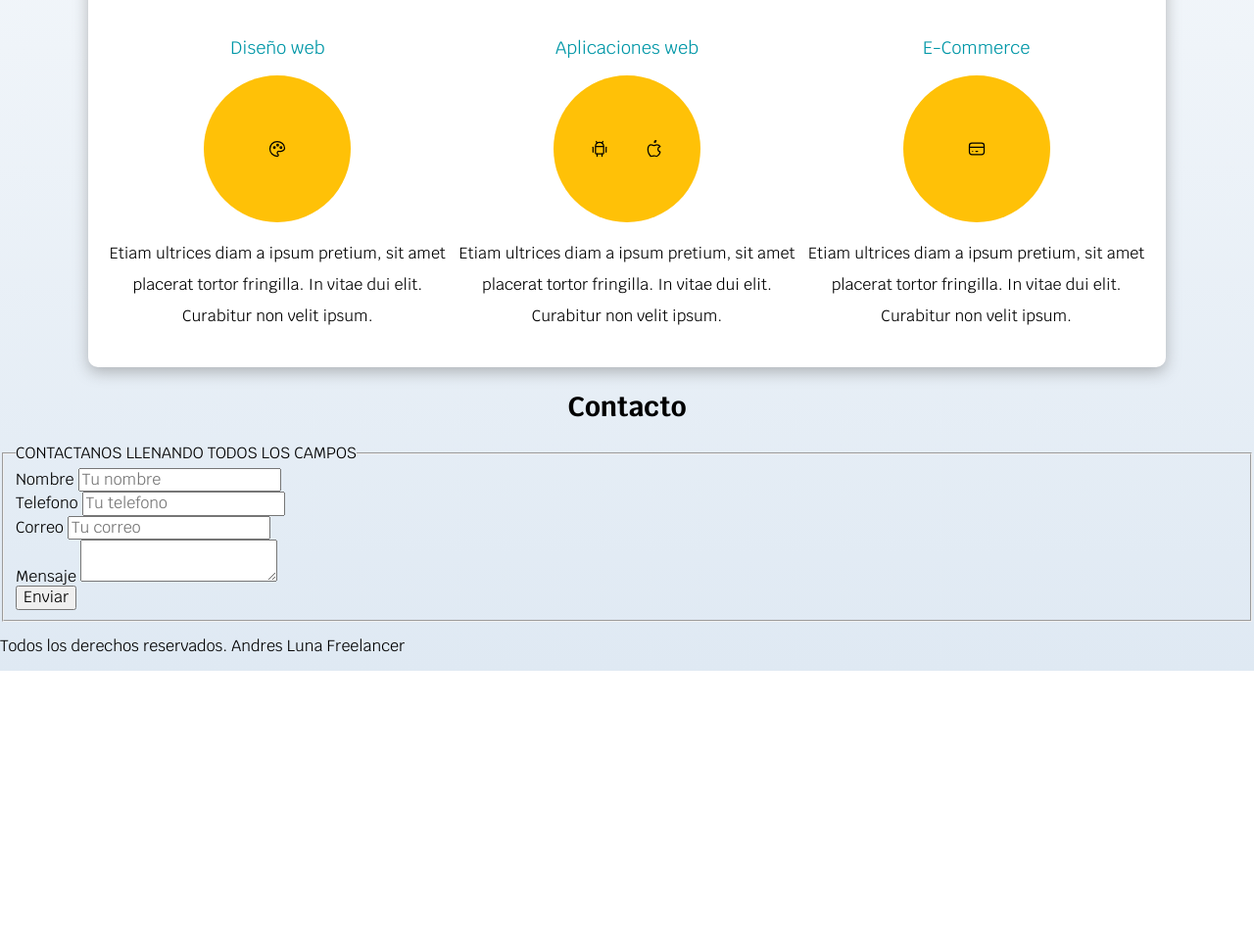
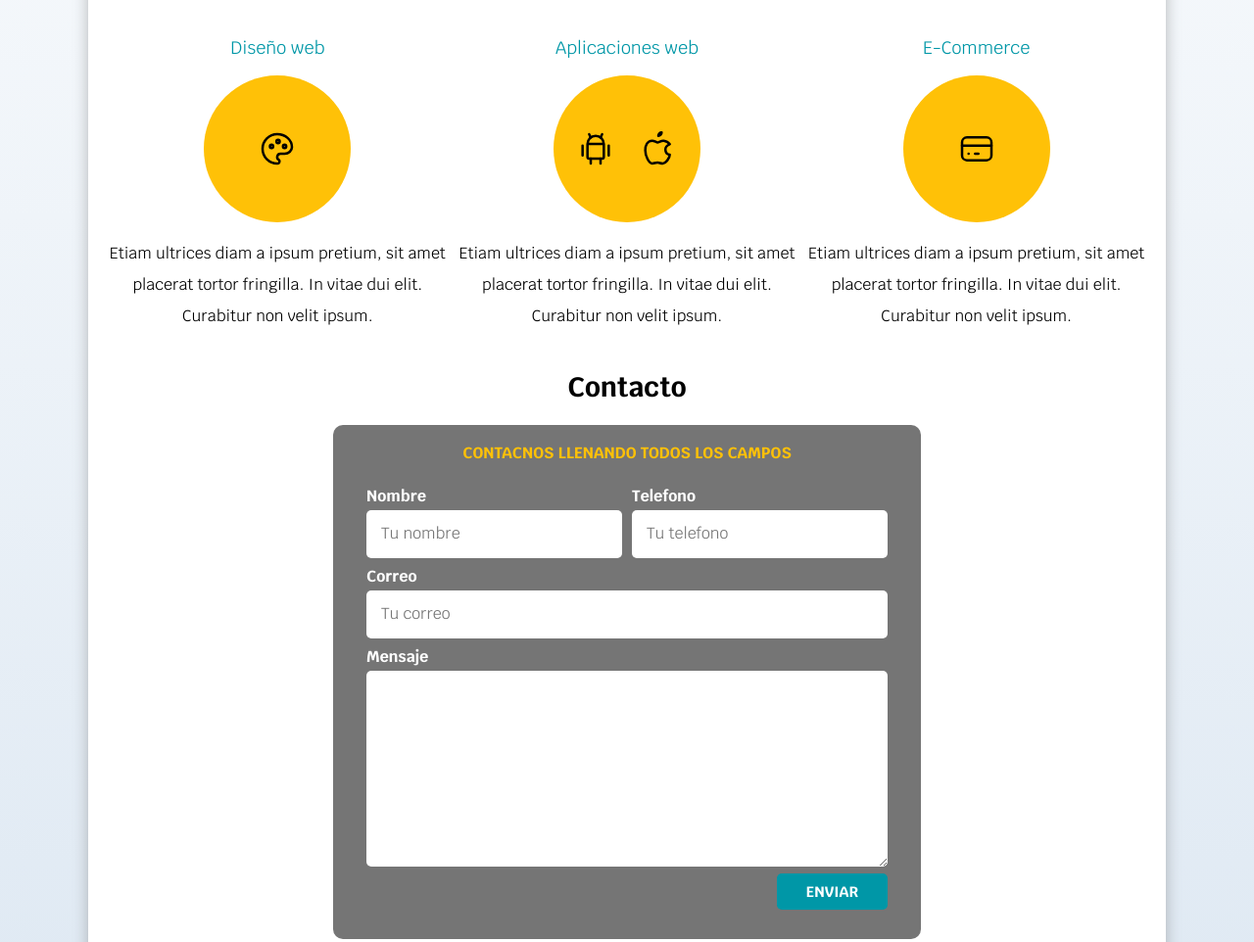
Before and after one commit to regaladoandres10/Portafolio-de-trabajo, a plain HTML site: page freelancer_inicio/index.html in a window 1280 px wide. Shown: the part 586-1548 px from the top of the page at 98% size. Before the commit the page ends 1271 px from the top, so only its background shows below. Drawn offline with Linux system fonts and the light colour scheme.

Commit message:
Terminando el apartado de contacto y poninedole diseño

```diff
--- a/freelancer_inicio/css/styles.css
+++ b/freelancer_inicio/css/styles.css
@@ -43,10 +43,6 @@ body{
     /* Aplicar degradado a la pagina web */
     background-image: linear-gradient(to top, var(--grayClear) 0%, var(--blanco));
 }
-
-.title span {
-    font-size: 2rem;
-}
 .container{
     max-width: 110rem; /*1200px*/
     margin: 0 auto;
@@ -57,13 +53,19 @@ body{
     background-color: var(--secondary);
     color: var(--blanco);
     padding: 1rem 3rem;
-    margin-top: 1rem;
+    margin-top: 3rem;
     text-decoration: none;
     font-size: 1.5rem;
     font-weight: bold;
     border-radius: .5rem;
-    /* Ponemos las letras en mayuscula */
-    text-transform: uppercase;
+    width: 90%; /* Le asignamos el ancho al boton */
+    text-transform: uppercase; /* Ponemos las letras en mayuscula */
+    text-align: center;
+    border: none;/* Quitarle el bordo*/
+}
+
+.button:hover {
+    cursor: pointer; /* Cuando el usuario pase el cursor por el boton hacer que se muestre una manita */
 }
 
 @media (min-width: 768px){
@@ -98,8 +100,27 @@ h3{
 h1,h2,h3{
     text-align: center;
 }
+.title span {
+    font-size: 2rem;
+}
 
-/* Navegacion */
+/** Utiliddades **/
+.w-sm-100{
+    width: 100%;
+}
+@media (min-width: 768px) {
+    .w-sm-100{
+        width: auto;
+    }
+}
+.flex{
+    display: flex;
+}
+.align-right{
+    justify-content: flex-end;
+}
+
+/* Navegacion principal */
 
 .nav-bg{
     background-color: var(--secondary);
@@ -199,7 +220,76 @@ h1,h2,h3{
     justify-content: space-evenly;
 }
 
+/* Contacto */
 
+.form {
+    background-color: var(--gray);
+
+    width: min( 60rem, 100% ); /* Utiliza el valor mas pequeño */
+    margin: 0 auto; /*Centra el contenedor*/
+    padding: 2rem;
+    border-radius: 1rem;
+}
+
+.form fieldset {
+    border: none;
+}
+
+.form legend { /* Titulo */
+    color: var(--primary);
+    text-align: center;
+    text-transform: uppercase;
+    margin-bottom: 2rem;
+    font-weight: bold;
+}
+@media (min-width: 768px) {
+    /* Acomodando los inputs con CSS Grid */
+    .container-fields{
+        display: grid;
+        /* Creando dos columnas */
+        grid-template-columns: 1fr 1fr;
+        /* Creando 3 filas */
+        grid-template-rows: auto auto 20rem;
+        column-gap: 1rem;
+    }
+    /*
+    * Seleccionando el tercer elemento de la clase .field
+    * Haciendo que ocupe tres espacios de columnas
+    */
+    .field:nth-child(3){
+        grid-column: 1/3;
+    }
+    /*
+    * Seleccionando el cuarto elemento de la clase .field
+    * Haciendo que ocupe tres espacios de columnas
+    */
+    .field:nth-child(4){
+        grid-column: 1/3;
+    }
+}
+
+.field {
+    margin-bottom: 1rem;
+}
+.field label {
+    color: var(--blanco);
+    margin-bottom: .5rem;
+    font-weight: 600;
+    display: block;
+}
+.input-text{
+    width: 100%;
+    padding: 1.5rem;
+    border: none;
+    border-radius: .5rem;
+}
+.message textarea{ /* Aumentando el alto del textarea */
+    height: 20rem;
+}
+/* Footer */
+.footer{
+    text-align: center;
+}
 
 /*
 
--- a/freelancer_inicio/index.html
+++ b/freelancer_inicio/index.html
@@ -51,7 +51,7 @@
             <section class="service">
                 <h3> Diseño web </h3>
                 <div class="icons">
-                    <svg xmlns="http://www.w3.org/2000/svg" viewBox="0 0 24 24" fill="none" stroke="currentColor" stroke-linecap="round" stroke-linejoin="round" width="20" height="20" stroke-width="1.5">
+                    <svg xmlns="http://www.w3.org/2000/svg" viewBox="0 0 24 24" fill="none" stroke="currentColor" stroke-linecap="round" stroke-linejoin="round" width="40" height="40" stroke-width="1.5">
                         <path d="M12 21a9 9 0 0 1 0 -18c4.97 0 9 3.582 9 8c0 1.06 -.474 2.078 -1.318 2.828c-.844 .75 -1.989 1.172 -3.182 1.172h-2.5a2 2 0 0 0 -1 3.75a1.3 1.3 0 0 1 -1 2.25"></path>
                         <path d="M8.5 10.5m-1 0a1 1 0 1 0 2 0a1 1 0 1 0 -2 0"></path>
                         <path d="M12.5 7.5m-1 0a1 1 0 1 0 2 0a1 1 0 1 0 -2 0"></path>
@@ -66,7 +66,7 @@
             <section class="service">
                 <h3> Aplicaciones web </h3>
                 <div class="icons">
-                    <svg xmlns="http://www.w3.org/2000/svg" viewBox="0 0 24 24" fill="none" stroke="currentColor" stroke-linecap="round" stroke-linejoin="round" width="20" height="20" stroke-width="1.5">
+                    <svg xmlns="http://www.w3.org/2000/svg" viewBox="0 0 24 24" fill="none" stroke="currentColor" stroke-linecap="round" stroke-linejoin="round" width="40" height="40" stroke-width="1.5">
                         <path d="M4 10l0 6"></path>
                         <path d="M20 10l0 6"></path>
                         <path d="M7 9h10v8a1 1 0 0 1 -1 1h-8a1 1 0 0 1 -1 -1v-8a5 5 0 0 1 10 0"></path>
@@ -75,7 +75,7 @@
                         <path d="M9 18l0 3"></path>
                         <path d="M15 18l0 3"></path>
                     </svg>
-                    <svg xmlns="http://www.w3.org/2000/svg" viewBox="0 0 24 24" fill="none" stroke="currentColor" stroke-linecap="round" stroke-linejoin="round" width="20" height="20" stroke-width="1.5">
+                    <svg xmlns="http://www.w3.org/2000/svg" viewBox="0 0 24 24" fill="none" stroke="currentColor" stroke-linecap="round" stroke-linejoin="round" width="40" height="40" stroke-width="1.5">
                         <path d="M8.286 7.008c-3.216 0 -4.286 3.23 -4.286 5.92c0 3.229 2.143 8.072 4.286 8.072c1.165 -.05 1.799 -.538 3.214 -.538c1.406 0 1.607 .538 3.214 .538s4.286 -3.229 4.286 -5.381c-.03 -.011 -2.649 -.434 -2.679 -3.23c-.02 -2.335 2.589 -3.179 2.679 -3.228c-1.096 -1.606 -3.162 -2.113 -3.75 -2.153c-1.535 -.12 -3.032 1.077 -3.75 1.077c-.729 0 -2.036 -1.077 -3.214 -1.077z"></path>
                         <path d="M12 4a2 2 0 0 0 2 -2a2 2 0 0 0 -2 2"></path>
                     </svg>
@@ -89,7 +89,7 @@
             <section class="service">
                 <h3> E-Commerce </h3>
                 <div class="icons">
-                    <svg xmlns="http://www.w3.org/2000/svg" viewBox="0 0 24 24" fill="none" width="20" height="20" stroke-width="1.5" stroke-linejoin="round" stroke-linecap="round" stroke="currentColor">
+                    <svg xmlns="http://www.w3.org/2000/svg" viewBox="0 0 24 24" fill="none" width="40" height="40" stroke-width="1.5" stroke-linejoin="round" stroke-linecap="round" stroke="currentColor">
                         <path d="M3 5m0 3a3 3 0 0 1 3 -3h12a3 3 0 0 1 3 3v8a3 3 0 0 1 -3 3h-12a3 3 0 0 1 -3 -3z"></path>
                         <path d="M3 10l18 0"></path>
                         <path d="M7 15l.01 0"></path>
@@ -102,41 +102,46 @@
             </section>
         </div>
 
-    </main>
 
+    <section>
         <h2> Contacto </h2>
         <!-- Aqui se pone el formulario -->
 
+        <form class="form">
             <fieldset>
-        <legend> CONTACTANOS LLENANDO TODOS LOS CAMPOS </legend>
-
-        <div>
+                <legend> Contacnos llenando todos los campos </legend>
+                <div class="container-fields w-sm-100">
+                    <div class="field">
                         <label for="nombre"> Nombre </label>
-            <input type="text" id="nombre" placeholder="Tu nombre">
+                        <input class="input-text" type="text" id="nombre" placeholder="Tu nombre" >
                     </div>
 
-        <div>
+                    <div class="field">
                         <label for="tel"> Telefono </label>
-            <input type="number" id="tel" placeholder="Tu telefono">
+                        <input class="input-text" type="number" id="tel" placeholder="Tu telefono">
                     </div>
 
-        <div>
+                    <div class="field email">
                         <label for="correo"> Correo </label>
-            <input type="email" id="correo" placeholder="Tu correo">
+                        <input class="input-text" type="email" id="correo" placeholder="Tu correo">
                     </div>
 
-        <div>
+                    <div class="field message">
                         <label for="mensjae"> Mensaje </label>
-            <textarea name="" id=""></textarea>
+                        <textarea class="input-text message" name="" id=""></textarea>
                     </div>
+                </div> <!-- .container-fields -->
 
-        <div>
-            <input type="submit" value="Enviar">
+                <div class="align-right flex">
+                    <input class="button w-sm-100" type="submit" value="Enviar">
                 </div>
 
             </fieldset>
+        </form> <!-- .form -->
+    </main>
+    </section>
 
-    <footer>
+    <footer class="footer">
         <p> Todos los derechos reservados. Andres Luna Freelancer </p>
     </footer>
 
```
Lines whose indentation alone changed are shown as unchanged.
